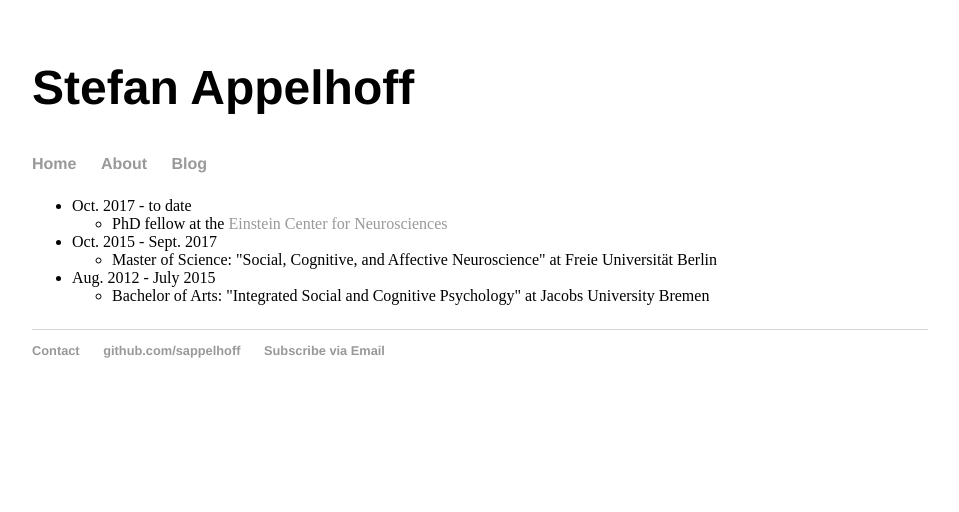
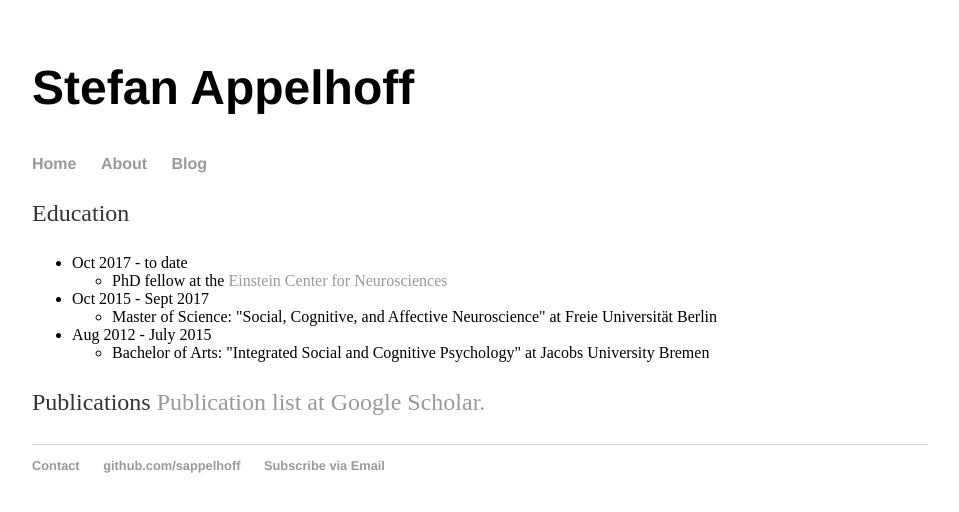
Before and after one commit to sappelhoff/sappelhoff.github.io, a Jekyll site: the page built from cv/index.html, in a window 1280 px wide. Shown: the top 512 px of the page, without its empty margins (160-1119 px from the left). Built offline with Jekyll 4.4.1, drawn with Linux system fonts in a browser that asks for light colours.

Commit message:
added link to google scholar

```diff
--- a/cv/index.html
+++ b/cv/index.html
@@ -3,24 +3,24 @@ layout: default
 title: Stefan Appelhoff CV
 ---
 
-<p>
+<p> Education
     <ul>
 
-      <li> Oct. 2017 - to date
+      <li> Oct 2017 - to date
           <ul>
               <li> PhD fellow at the <a target="_blank" href="https://www.ecn-berlin.de" title="Link to ECN"> Einstein Center for Neurosciences</a></li>
           </ul>
       </li>
 
 
-      <li> Oct. 2015 - Sept. 2017
+      <li> Oct 2015 - Sept 2017
           <ul>
               <li> Master of Science: "Social, Cognitive, and Affective Neuroscience" at Freie Universität Berlin</li>
           </ul>
       </li>
 
 
-      <li> Aug. 2012 - July 2015
+      <li> Aug 2012 - July 2015
           <ul>
               <li> Bachelor of Arts: "Integrated Social and Cognitive Psychology" at Jacobs University Bremen</li>
           </ul>
@@ -28,3 +28,9 @@ title: Stefan Appelhoff CV
 
     </ul>
 </p>
+
+
+
+<p> Publications
+    <a target="_blank" href="scholar.google.de/citations?user=appelhoff" title="Link to Google Scholar">Publication list at Google Scholar.</a>
+</p>
```
Also changed, not shown: _posts/2016-10-06-Your-opinions-on-Brain-to-Brain-interfaces.md (+1 -1 lines).
